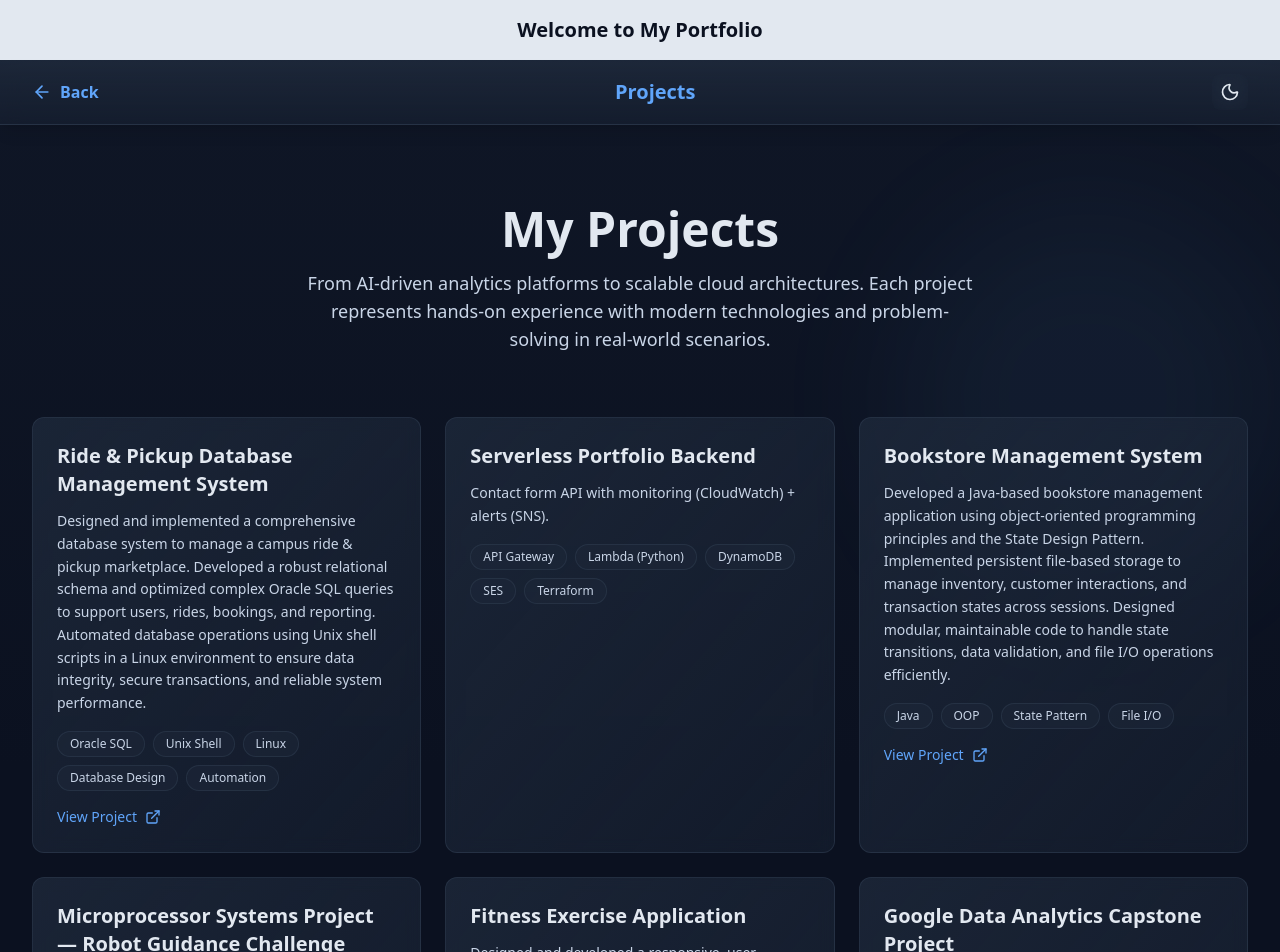
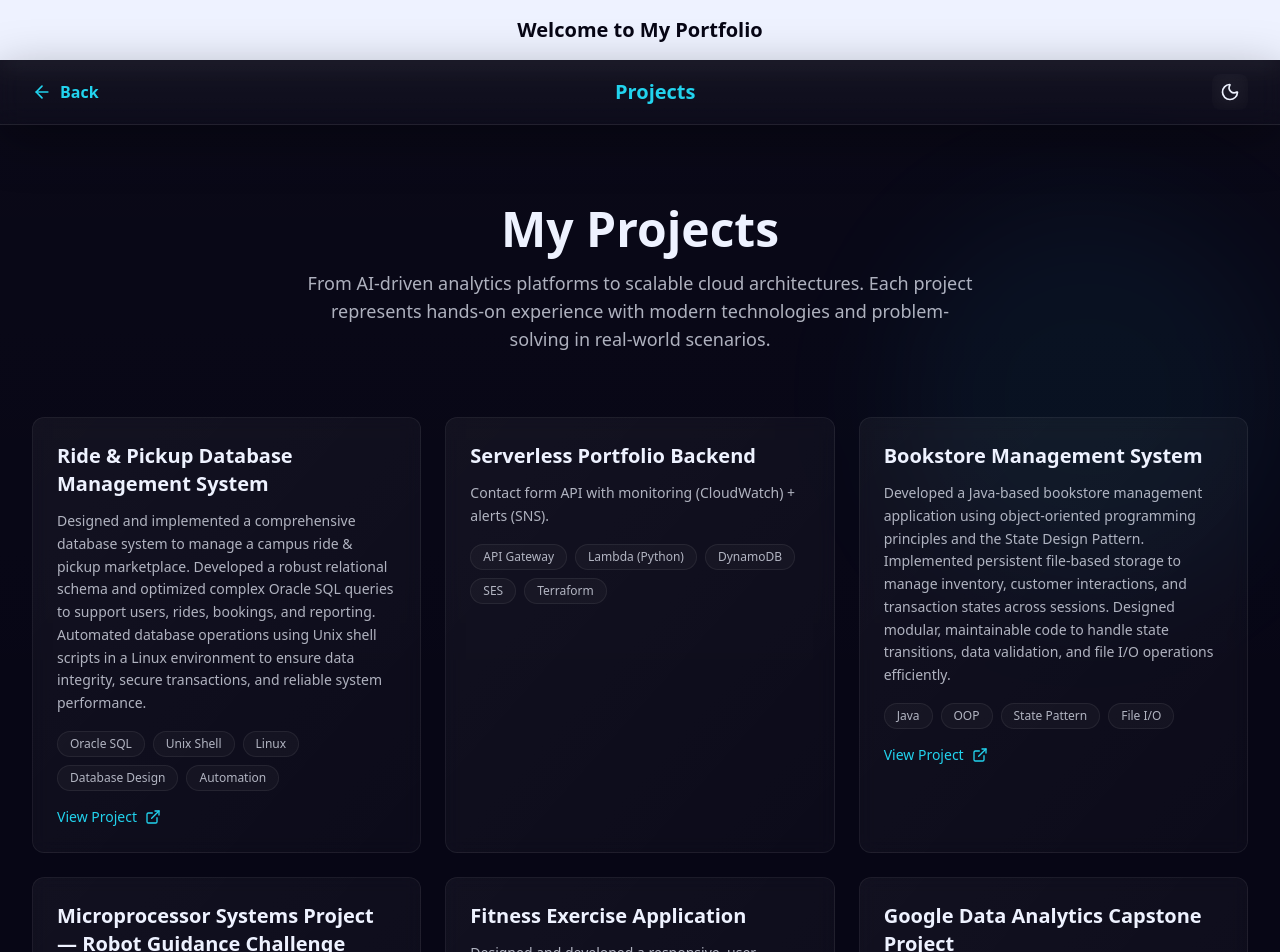
Before and after one commit to Kirusanth290/personal-website, a Next.js app: page /projects in a window 1280 px wide. Shown: the top 952 px of the page. Built offline with nearby package versions, Linux system fonts and the light colour scheme.

Commit message:
Update global styles (purple/blue + darker skills)

```diff
--- a/app/globals.css
+++ b/app/globals.css
@@ -1,15 +1,26 @@
 @import "tailwindcss";
 
+/* -------------------------------------------------------
+   Base theme tokens (your components use: var(--background),
+   var(--card-bg), var(--accent), etc.)
+--------------------------------------------------------*/
 :root {
-  /* Light mode */
-  --background: #e6eefc;
-  --foreground: #1e3a8a;
-  --card-bg: #ffffff;
-  --card-border: #c7d2fe;
-  --accent: #2563eb;
-  --accent-light: #3b82f6;
-  --button-hover: #1d4ed8;
-  --text-secondary: #475569;
+  /* Light mode (kept usable) */
+  --background: #f3f4ff;
+  --foreground: #0f172a;
+
+  --card-bg: rgba(255, 255, 255, 0.75);
+  --card-border: rgba(99, 102, 241, 0.25);
+
+  --accent: #0ea5e9;         /* cyan/blue accent */
+  --accent-light: #22d3ee;
+  --button-hover: #0284c7;
+
+  --text-secondary: rgba(15, 23, 42, 0.72);
+
+  /* Effects */
+  --shadow-soft: 0 12px 40px rgba(2, 6, 23, 0.10);
+  --shadow-strong: 0 18px 60px rgba(2, 6, 23, 0.18);
 }
 
 @theme inline {
@@ -25,16 +36,33 @@
   --font-mono: var(--font-geist-mono);
 }
 
+/* -------------------------------------------------------
+   Dark mode: matches your screenshots (purple/blue top,
+   deeper black on skills section)
+--------------------------------------------------------*/
 html.dark {
-  /* Dark mode */
-  --background: #0b1120;
-  --foreground: #e2e8f0;
-  --card-bg: #1e293b;
-  --card-border: #334155;
-  --accent: #60a5fa;
-  --accent-light: #93c5fd;
-  --button-hover: #3b82f6;
-  --text-secondary: #c9d5e7;
+  --background: #070615;     /* deep base */
+  --foreground: #eef2ff;
+
+  --card-bg: rgba(255, 255, 255, 0.06);
+  --card-border: rgba(255, 255, 255, 0.12);
+
+  --accent: #22d3ee;         /* bright cyan */
+  --accent-light: #38bdf8;
+  --button-hover: #06b6d4;
+
+  --text-secondary: rgba(238, 242, 255, 0.72);
+
+  --shadow-soft: 0 14px 50px rgba(0, 0, 0, 0.35);
+  --shadow-strong: 0 22px 80px rgba(0, 0, 0, 0.50);
+}
+
+html, body {
+  height: 100%;
+}
+
+html {
+  scroll-behavior: smooth;
 }
 
 body {
@@ -42,266 +70,112 @@ body {
   color: var(--foreground);
 }
 
-a:hover {
-  opacity: 0.8;
+/* -------------------------------------------------------
+   Global “site glow” so the page feels rich, not flat
+--------------------------------------------------------*/
+html.dark body {
+  /* subtle global depth */
+  background-image:
+    radial-gradient(900px 500px at 20% 10%, rgba(139, 92, 246, 0.25), transparent 60%),
+    radial-gradient(900px 520px at 80% 15%, rgba(59, 130, 246, 0.20), transparent 60%),
+    radial-gradient(900px 560px at 50% 90%, rgba(34, 211, 238, 0.10), transparent 65%);
+  background-attachment: fixed;
 }
 
-/* Custom Animations */
-@keyframes glow {
-  0%, 100% {
-    box-shadow: 0 0 5px rgba(37, 99, 235, 0.3);
-  }
-  50% {
-    box-shadow: 0 0 20px rgba(37, 99, 235, 0.6);
-  }
+/* -------------------------------------------------------
+   SECTION BACKGROUNDS (this is the key part)
+   Targets your existing: <section id="home"> and <section id="skills">
+--------------------------------------------------------*/
+
+/* HERO: brighter purple/blue like your screenshot */
+html.dark section#home {
+  position: relative;
+  background-image:
+    radial-gradient(1200px 700px at 15% 5%, rgba(168, 85, 247, 0.55), transparent 55%),
+    radial-gradient(1000px 650px at 85% 10%, rgba(59, 130, 246, 0.45), transparent 55%),
+    linear-gradient(135deg, rgba(88, 28, 135, 0.55), rgba(37, 99, 235, 0.35));
+  background-size: cover;
+  background-repeat: no-repeat;
 }
 
-@keyframes glow-dark {
-  0%, 100% {
-    box-shadow: 0 0 5px rgba(96, 165, 250, 0.3);
-  }
-  50% {
-    box-shadow: 0 0 20px rgba(96, 165, 250, 0.6);
-  }
+/* SKILLS: darker/black wash near the end */
+html.dark section#skills {
+  position: relative;
+  background-image:
+    radial-gradient(1200px 700px at 20% 20%, rgba(59, 130, 246, 0.18), transparent 55%),
+    radial-gradient(1200px 800px at 80% 25%, rgba(168, 85, 247, 0.16), transparent 55%),
+    linear-gradient(135deg, rgba(2, 6, 23, 0.92), rgba(0, 0, 0, 0.98));
+  background-size: cover;
+  background-repeat: no-repeat;
 }
 
-@keyframes expand {
-  0% {
-    transform: scale(1);
-  }
-  100% {
-    transform: scale(1.05);
-  }
+/* Optional: make About in-between (not too bright, not too dark) */
+html.dark section#about {
+  position: relative;
+  background-image:
+    radial-gradient(900px 520px at 30% 10%, rgba(168, 85, 247, 0.20), transparent 60%),
+    radial-gradient(900px 520px at 70% 15%, rgba(59, 130, 246, 0.16), transparent 60%),
+    linear-gradient(180deg, rgba(7, 6, 21, 0.20), rgba(7, 6, 21, 0.55));
+  background-size: cover;
+  background-repeat: no-repeat;
+}
+
+/* -------------------------------------------------------
+   Navbar polish (works with your Tailwind classes)
+--------------------------------------------------------*/
+nav {
+  box-shadow: var(--shadow-soft);
+}
+
+/* -------------------------------------------------------
+   Links + focus
+--------------------------------------------------------*/
+a:hover {
+  opacity: 0.9;
+}
+
+:focus-visible {
+  outline: 2px solid var(--accent);
+  outline-offset: 3px;
+  border-radius: 10px;
+}
+
+/* -------------------------------------------------------
+   Animations (keep yours + make them smoother)
+--------------------------------------------------------*/
+@keyframes fade-in-up {
+  0% { opacity: 0; transform: translateY(10px); }
+  100% { opacity: 1; transform: translateY(0); }
+}
+
+@keyframes slide-in-left {
+  0% { opacity: 0; transform: translateX(-16px); }
+  100% { opacity: 1; transform: translateX(0); }
 }
 
 @keyframes pulse-subtle {
-  0%, 100% {
-    opacity: 1;
-  }
-  50% {
-    opacity: 0.8;
-  }
+  0%, 100% { opacity: 1; }
+  50% { opacity: 0.82; }
 }
 
-@keyframes fade-in-up {
-  0% {
-    opacity: 0;
-    transform: translateY(10px);
-  }
-  100% {
-    opacity: 1;
-    transform: translateY(0);
-  }
+.animate-fade-in-up { animation: fade-in-up 0.7s ease-out both; }
+.animate-slide-in-left { animation: slide-in-left 0.7s ease-out both; }
+.animate-pulse-subtle { animation: pulse-subtle 2.2s ease-in-out infinite; }
+
+.animate-children > * {
+  animation: fade-in-up 0.7s ease-out both;
 }
+.animate-children > *:nth-child(1) { animation-delay: 0.10s; }
+.animate-children > *:nth-child(2) { animation-delay: 0.18s; }
+.animate-children > *:nth-child(3) { animation-delay: 0.26s; }
+.animate-children > *:nth-child(4) { animation-delay: 0.34s; }
+.animate-children > *:nth-child(5) { animation-delay: 0.42s; }
+.animate-children > *:nth-child(n+6) { animation-delay: 0.50s; }
 
-@keyframes slide-in-left {
-  0% {
-    opacity: 0;
-    transform: translateX(-20px);
-  }
-  100% {
-    opacity: 1;
-    transform: translateX(0);
-  }
+/* -------------------------------------------------------
+   Small QoL
+--------------------------------------------------------*/
+img {
+  max-width: 100%;
+  height: auto;
 }
-
-/* Animation Utility Classes */
-.animate-glow {
-  animation: glow 2s ease-in-out infinite;
-}
-
-html.dark .animate-glow {
-  animation: glow-dark 2s ease-in-out infinite;
-}
-
-.animate-expand-hover {
-  transition: transform 0.3s ease, box-shadow 0.3s ease;
-}
-
-.animate-expand-hover:hover {
-  animation: expand 0.3s ease forwards;
-}
-
-.animate-pulse-subtle {
-  animation: pulse-subtle 2s ease-in-out infinite;
-}
-
-.animate-fade-in-up {
-  animation: fade-in-up 0.6s ease-out;
-}
-
-.animate-slide-in-left {
-  animation: slide-in-left 0.6s ease-out;
-}
-
-/* Stagger children animations */
-.animate-children > * {
-  animation: fade-in-up 0.6s ease-out backwards;
-}
-
-.animate-children > *:nth-child(1) {
-  animation-delay: 0.1s;
-}
-
-.animate-children > *:nth-child(2) {
-  animation-delay: 0.2s;
-}
-
-.animate-children > *:nth-child(3) {
-  animation-delay: 0.3s;
-}
-
-.animate-children > *:nth-child(4) {
-  animation-delay: 0.4s;
-}
-
-.animate-children > *:nth-child(5) {
-  animation-delay: 0.5s;
-}
-
-.animate-children > *:nth-child(n+6) {
-  animation-delay: 0.6s;
-}
-
-/* Component Classes */
-
-.nav {
-  position: sticky;
-  top: 0;
-  z-index: 50;
-  backdrop-filter: blur(12px);
-  border-bottom: 1px solid var(--card-border);
-  background-color: rgba(var(--card-bg), 0.8);
-}
-
-.nav-inner {
-  max-width: 80rem;
-  margin-left: auto;
-  margin-right: auto;
-  padding: 0 1rem;
-  height: 4rem;
-  display: flex;
-  align-items: center;
-}
-
-@media (min-width: 640px) {
-  .nav-inner {
-    padding-left: 1.5rem;
-    padding-right: 1.5rem;
-  }
-}
-
-@media (min-width: 1024px) {
-  .nav-inner {
-    padding-left: 2rem;
-    padding-right: 2rem;
-  }
-}
-
-.section {
-  padding-top: 5rem;
-  padding-bottom: 5rem;
-  border-top: 1px solid var(--card-border);
-}
-
-.container {
-  max-width: 80rem;
-  margin-left: auto;
-  margin-right: auto;
-  padding-left: 1rem;
-  padding-right: 1rem;
-}
-
-@media (min-width: 640px) {
-  .container {
-    padding-left: 1.5rem;
-    padding-right: 1.5rem;
-  }
-}
-
-@media (min-width: 1024px) {
-  .container {
-    padding-left: 2rem;
-    padding-right: 2rem;
-  }
-}
-
-.btn {
-  display: inline-flex;
-  align-items: center;
-  justify-content: center;
-  gap: 0.5rem;
-  padding: 0.5rem 1rem;
-  border-radius: 0.5rem;
-  font-weight: 500;
-  transition: all 300ms;
-  cursor: pointer;
-  border: none;
-  background: none;
-}
-
-.btn:hover {
-  transform: scale(1.05);
-}
-
-.btn-primary {
-  background-color: var(--accent);
-  color: white;
-}
-
-.btn-primary:hover {
-  background-color: var(--button-hover);
-  box-shadow: 0 10px 25px rgba(37, 99, 235, 0.3);
-}
-
-.btn-ghost {
-  border: 2px solid var(--card-border);
-  color: var(--foreground);
-  transition: all 300ms;
-}
-
-.btn-ghost:hover {
-  border-color: var(--accent);
-  background-color: rgba(37, 99, 235, 0.1);
-}
-
-.card {
-  padding: 1rem;
-  border-radius: 0.5rem;
-  background-color: var(--card-bg);
-  border: 1px solid var(--card-border);
-  text-align: center;
-  font-weight: 600;
-  color: var(--foreground);
-  transition: all 300ms;
-  animation: fade-in-up 0.6s ease-out forwards;
-  cursor: pointer;
-}
-
-.card:hover {
-  border-color: var(--accent);
-  background-color: rgba(37, 99, 235, 0.1);
-  transform: scale(1.05);
-  box-shadow: 0 4px 12px rgba(0, 0, 0, 0.1);
-}
-
-html.dark .card:hover {
-  box-shadow: 0 4px 12px rgba(0, 0, 0, 0.3);
-}
-
-.contact-bar {
-  position: sticky;
-  bottom: 0;
-  z-index: 40;
-  backdrop-filter: blur(12px);
-  border-top: 1px solid var(--card-border);
-  background-color: rgba(var(--card-bg), 0.8);
-}
-
-.fade-up {
-  animation: fade-in-up 0.6s ease-out forwards;
-}
-
-.rise {
-  animation: fade-in-up 0.6s ease-out forwards;
-}
```
